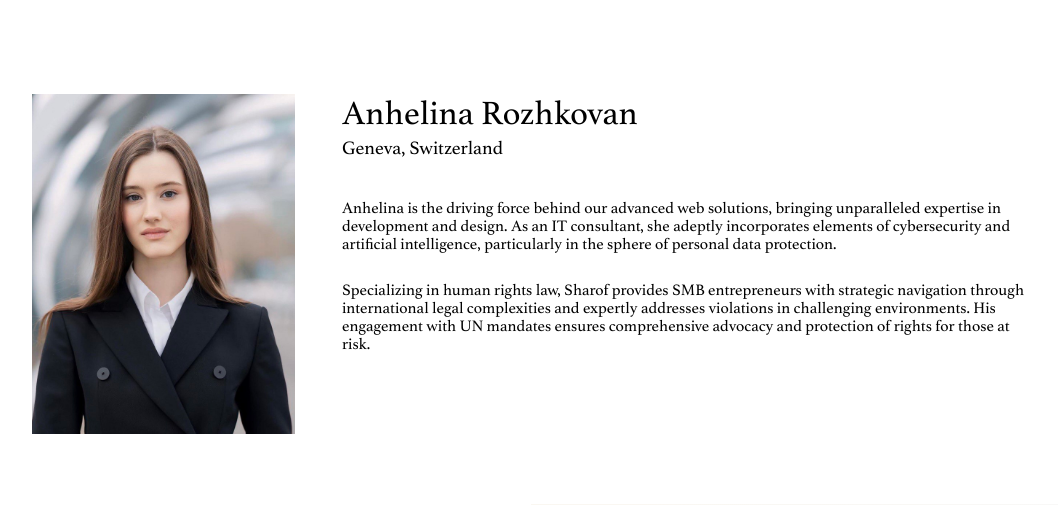
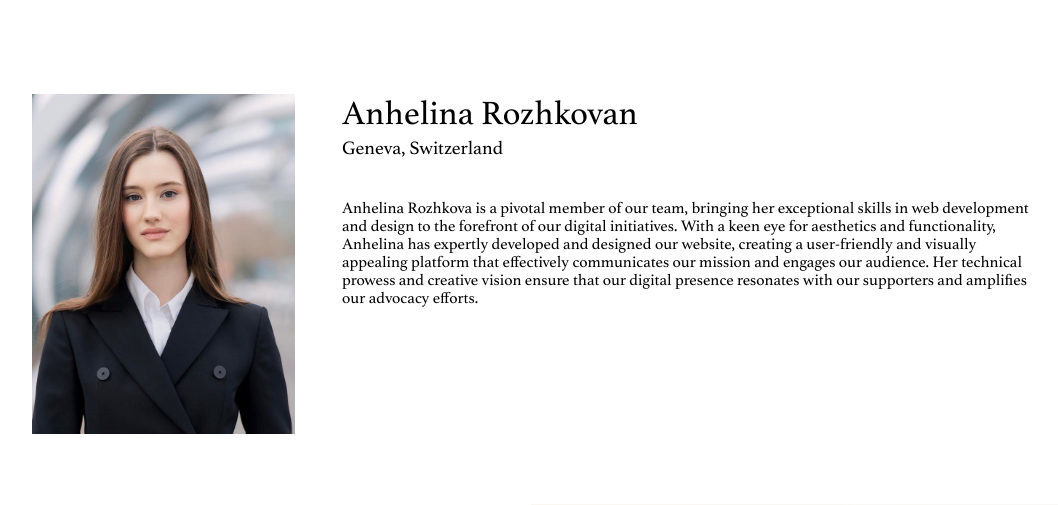
Before and after one commit to AnhelinaRoz/justice, a PHP site: page / in a window 1280 px wide. Shown: the part 3163-3668 px from the top of the page, without its empty margins (109-1167 px from the left). Run offline with PHP 8.4, Linux system fonts and the light colour scheme; data comes from the database, SQL or seed files in the repository; data that the repository does not hold is empty.

Commit message:
Anhelina description

```diff
--- a/index.php
+++ b/index.php
@@ -132,15 +132,7 @@ $get_press_release = CustomQuery("SELECT * FROM `news` ORDER BY  `date` DESC LIM
                 <div>
                     <h3 class="h3">Anhelina Rozhkovan</h3>
                     <p class="subtitle">Geneva, Switzerland</p>
-                    <p class="p">Anhelina is the driving force behind our advanced web solutions, bringing
-                        unparalleled expertise in
-                        development and design. As an IT consultant, she adeptly incorporates elements of
-                        cybersecurity and
-                        artificial intelligence, particularly in the sphere of personal data protection.</p>
-                    <p class="p">Specializing in human rights law, Sharof provides SMB entrepreneurs with strategic
-                        navigation through international legal complexities and expertly addresses violations in
-                        challenging environments. His engagement with UN mandates ensures comprehensive advocacy and
-                        protection of rights for those at risk.</p>
+                    <p class="p">Anhelina Rozhkova is a pivotal member of our team, bringing her exceptional skills in web development and design to the forefront of our digital initiatives. With a keen eye for aesthetics and functionality, Anhelina has expertly developed and designed our website, creating a user-friendly and visually appealing platform that effectively communicates our mission and engages our audience. Her technical prowess and creative vision ensure that our digital presence resonates with our supporters and amplifies our advocacy efforts.</p>
                 </div>
             </div>
         </div>
```
